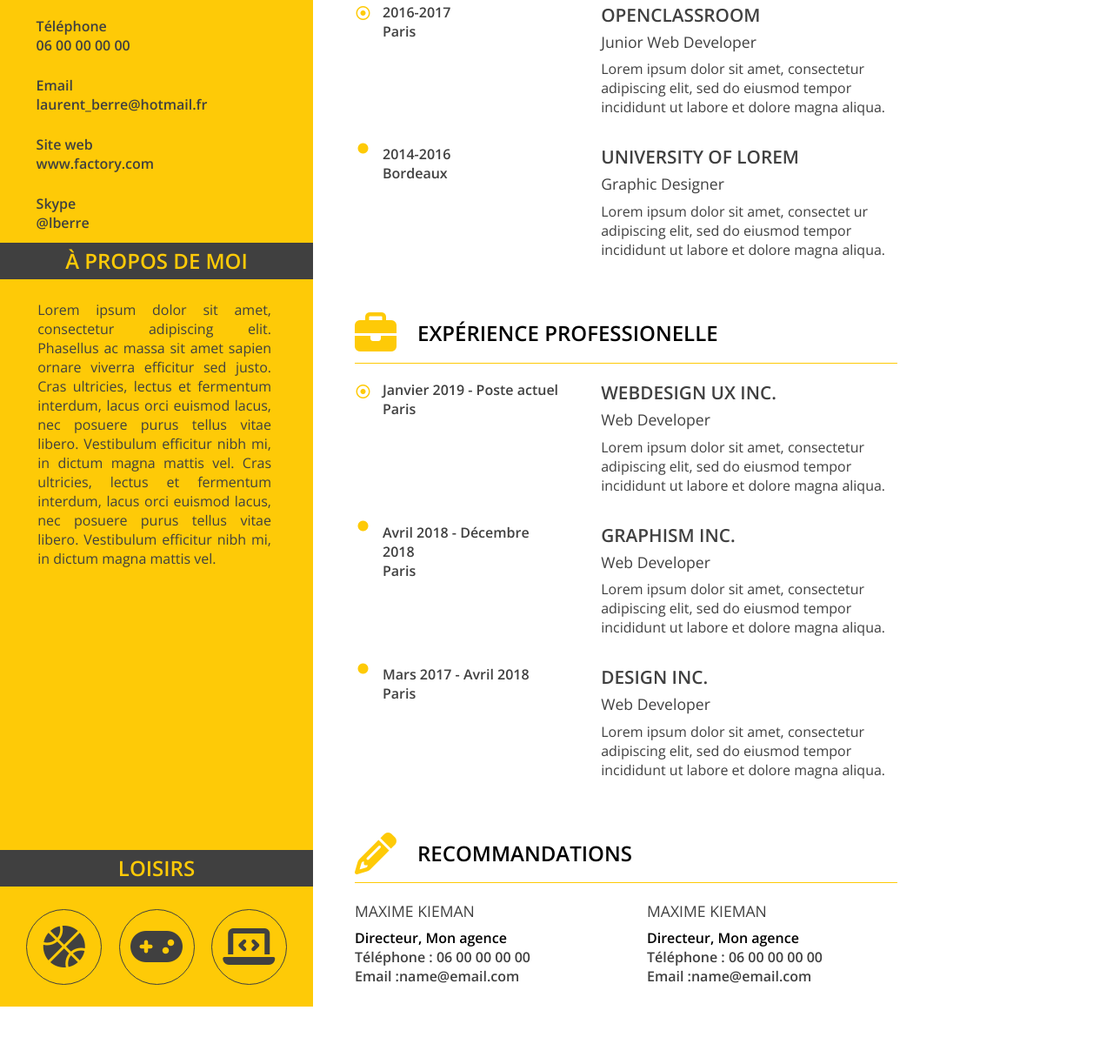
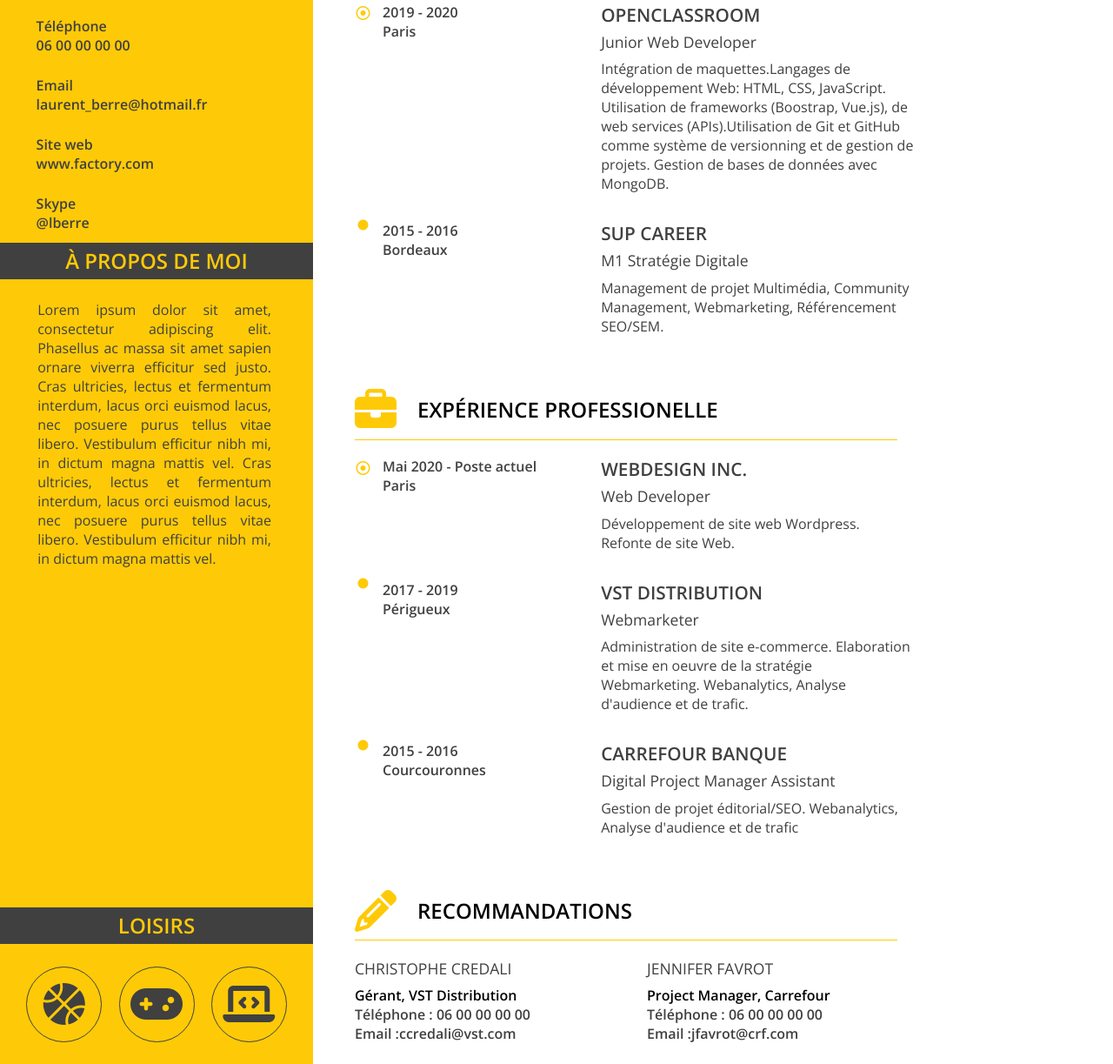
Before and after one commit to wrongpedro/wrongpedro.github.io, a plain HTML site: page index.html in a window 1280 px wide. Shown: the part 349-1572 px from the top of the page at 87% size. Before the commit the page ends 1506 px from the top, so only its background shows below. Drawn offline with nearby package versions, Linux system fonts and the light colour scheme.

Commit message:
Rajout de texte (html)

```diff
--- a/index.html
+++ b/index.html
@@ -56,26 +56,26 @@
                 <div class="cursus__date">
                     <i class="far fa-dot-circle"></i>
                     <ul>
-                        <li>2016-2017</li>
+                        <li>2019 - 2020</li>
                         <li>Paris</li>
                     </ul>
                 </div>
                 <div class="cursus__detail">
                     <h4>Openclassroom</h4>
                     <h5>Junior Web Developer</h5>
-                    <p>Lorem ipsum dolor sit amet, consectetur adipiscing elit, sed do eiusmod tempor incididunt ut labore et dolore magna aliqua.</p>
+                    <p>Intégration de maquettes.Langages de développement Web: HTML, CSS, JavaScript. Utilisation de frameworks (Boostrap, Vue.js), de web services (APIs).Utilisation de Git et GitHub comme système de versionning et de gestion de projets. Gestion de bases de données avec MongoDB.</p>
                 </div>
                 <div class="cursus__date">
                     <i class="fas fa-circle fa-xs"></i>
                     <ul>
-                        <li>2014-2016</li>
+                        <li>2015 - 2016</li>
                         <li>Bordeaux</li>
                     </ul>
                 </div>
                 <div class="cursus__detail">
-                    <h4>University of Lorem</h4>
-                    <h5>Graphic Designer</h5>
-                    <p>Lorem ipsum dolor sit amet, consectet ur adipiscing elit, sed do eiusmod tempor incididunt ut labore et dolore magna aliqua.</p>
+                    <h4>Sup Career</h4>
+                    <h5>M1 Stratégie Digitale</h5>
+                    <p>Management de projet Multimédia, Community Management, Webmarketing, Référencement SEO/SEM.</p>
                 </div>
             </article>
             <article>
@@ -86,38 +86,38 @@
                 <div class="cursus__date">
                     <i class="far fa-dot-circle"></i>
                     <ul>
-                        <li>Janvier 2019 - Poste actuel</li>
+                        <li>Mai 2020 - Poste actuel</li>
                         <li>Paris</li>
                     </ul>
                 </div>
                 <div class="cursus__detail">
-                    <h4>Webdesign UX inc.</h4>
+                    <h4>Webdesign inc.</h4>
                     <h5>Web Developer</h5>
-                    <p>Lorem ipsum dolor sit amet, consectetur adipiscing elit, sed do eiusmod tempor incididunt ut labore et dolore magna aliqua.</p>
+                    <p>Développement de site web Wordpress. Refonte de site Web. </p>
                 </div>
                 <div class="cursus__date">
                     <i class="fas fa-circle fa-xs"></i>
                     <ul>
-                        <li>Avril 2018 - Décembre 2018</li>
-                        <li>Paris</li>
+                        <li>2017 - 2019</li>
+                        <li>Périgueux</li>
                     </ul>
                 </div>
                 <div class="cursus__detail">
-                    <h4>Graphism inc.</h4>
-                    <h5>Web Developer</h5>
-                    <p>Lorem ipsum dolor sit amet, consectetur adipiscing elit, sed do eiusmod tempor incididunt ut labore et dolore magna aliqua.</p>
+                    <h4>VST Distribution</h4>
+                    <h5>Webmarketer</h5>
+                    <p>Administration de site e-commerce. Elaboration et mise en oeuvre de la stratégie Webmarketing. Webanalytics, Analyse d'audience et de trafic.</p>
                 </div>
                 <div class="cursus__date">
                     <i class="fas fa-circle fa-xs"></i>
                     <ul>
-                        <li>Mars 2017 - Avril 2018</li>
-                        <li>Paris</li>
+                        <li>2015 - 2016</li>
+                        <li>Courcouronnes</li>
                     </ul>
                 </div>
                 <div class="cursus__detail">
-                    <h4>Design inc.</h4>
-                    <h5>Web Developer</h5>
-                    <p>Lorem ipsum dolor sit amet, consectetur adipiscing elit, sed do eiusmod tempor incididunt ut labore et dolore magna aliqua.</p>
+                    <h4>Carrefour Banque</h4>
+                    <h5>Digital Project Manager Assistant</h5>
+                    <p>Gestion de projet éditorial/SEO. Webanalytics, Analyse d'audience et de trafic</p>
                 </div>
             </article>
         </section>
@@ -129,19 +129,19 @@
                     <h3>Recommandations</h3>
                 </div>
                 <div class="reference__contact">
-                    <h5>Maxime Kieman</h5>
-                    <h6>Directeur, Mon agence</h6>
+                    <h5>Christophe Credali</h5>
+                    <h6>Gérant, VST Distribution</h6>
                     <ul>
                         <li>Téléphone : 06 00 00 00 00</li>
-                        <li>Email :name@email.com</li>
+                        <li>Email :ccredali@vst.com</li>
                     </ul>
                 </div>
                 <div class="reference__contact">
-                    <h5>Maxime Kieman</h5>
-                    <h6>Directeur, Mon agence</h6>
+                    <h5>Jennifer Favrot</h5>
+                    <h6>Project Manager, Carrefour</h6>
                     <ul>
                         <li>Téléphone : 06 00 00 00 00</li>
-                        <li>Email :name@email.com</li>
+                        <li>Email :jfavrot@crf.com</li>
                     </ul>
                 </div>
             </section>
```
